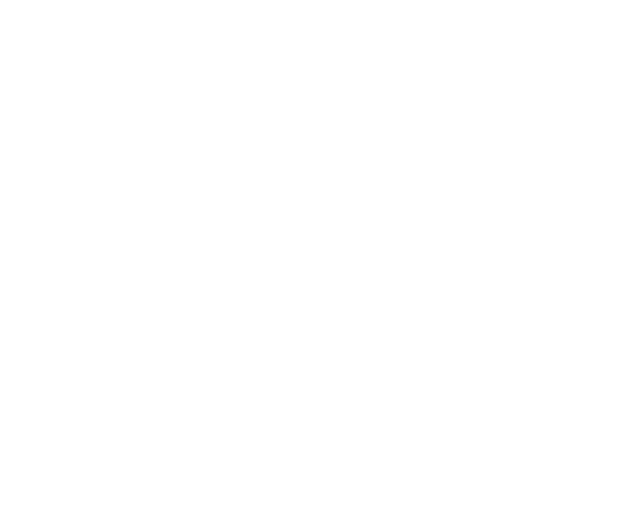
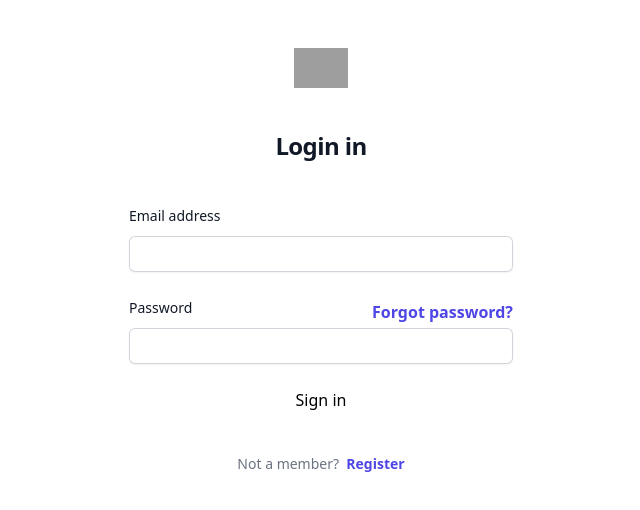
Before and after one commit to hardik-rl/react-ts-app, a React (Create React App) app: page /login in a window 1280 px wide. Before the commit this address had no page. Shown: the top 510 px of the page, without its empty margins (319-959 px from the left). Built offline with nearby package versions, Linux system fonts and the light colour scheme; grey boxes are pictures that could not be loaded.

Commit message:
login  page design add

```diff
--- a/src/App.tsx
+++ b/src/App.tsx
@@ -4,6 +4,7 @@
 import Users from "./module/users/components/Users";
 import { BrowserRouter, Route, Routes } from "react-router-dom";
 import Dashboard from "./module/dashboard/Dashboard";
+import Login from "./module/auth/Login";
 
 function App() {
   const queryClient = new QueryClient();
@@ -11,6 +12,7 @@
     <QueryClientProvider client={queryClient}>
       <BrowserRouter>
         <Routes>
+        <Route path="login" element={<Login />} />
           <Route path="/" element={<Dashboard />} />
           <Route path="/users" element={<Users />} />
         </Routes>
--- /dev/null
+++ b/src/module/auth/Login.tsx
@@ -0,0 +1,65 @@
+import React from "react";
+import { Link } from "react-router-dom";
+import FormControl from "../../shared/components/FormControl";
+import FormLabel from "../../shared/components/FormLabel";
+import Button from "../../shared/components/Button";
+
+const Login = () => {
+  return (
+    <div className="flex min-h-full flex-1 flex-col justify-center px-6 py-12 lg:px-8">
+      <div className="sm:mx-auto sm:w-full sm:max-w-sm">
+        <img
+          className="mx-auto h-10 w-auto"
+          src="https://tailwindui.com/img/logos/mark.svg?color=indigo&shade=600"
+          alt="Your Company"
+        />
+        <h2 className="mt-10 text-center text-2xl font-bold leading-9 tracking-tight text-gray-900">
+          Login in
+        </h2>
+      </div>
+
+      <div className="mt-10 sm:mx-auto sm:w-full sm:max-w-sm">
+        <form className="space-y-6" action="#" method="POST">
+          <div>
+            <FormLabel label="Email address" />
+            <FormControl name="email" type="email" />
+          </div>
+
+          <div>
+            <div className="flex items-center justify-between">
+              <FormLabel label="Password" />
+              <Link
+                to="#"
+                className="font-semibold text-indigo-600 hover:text-indigo-500"
+              >
+                Forgot password?
+              </Link>
+            </div>
+            <FormControl name="password" type="password" />
+          </div>
+          <div>
+            <Button
+              className="w-full"
+              title="Sign in"
+              variant="primary"
+              type="submit"
+              onClick={() => {}}
+            ></Button>
+          </div>
+        </form>
+
+        <p className="mt-10 text-center text-sm text-gray-500">
+          Not a member?
+          <Link
+            to="#"
+            className="font-semibold leading-6 text-indigo-600 hover:text-indigo-500"
+          >
+            &nbsp; Register
+          </Link>
+        </p>
+      </div>
+    </div>
+  );
+};
+
+export default Login;
--- a/src/shared/components/Button.tsx
+++ b/src/shared/components/Button.tsx
@@ -1,12 +1,12 @@
 import { clsx } from "clsx";
 import { TitleProps } from "../type/type";
 
-const Button = ({ title, onClick, type, variant }: TitleProps) => {
+const Button = ({ title, onClick, type, variant, className }: TitleProps) => {
   return (
     <button
       onClick={onClick}
       type={type}
-      className={clsx(`btn btn-${variant}`)}
+      className={clsx(`btn btn-${variant}`, className)}
     >
       {title}
     </button>
--- a/src/shared/type/type.ts
+++ b/src/shared/type/type.ts
@@ -11,6 +11,7 @@
 
 export interface TitleProps {
   title: string;
+  className?: string;
   variant?: "primary" | "secondary" | "danger";
   type: "button" | "reset" | "submit" | undefined;
   onClick: () => void;
```
